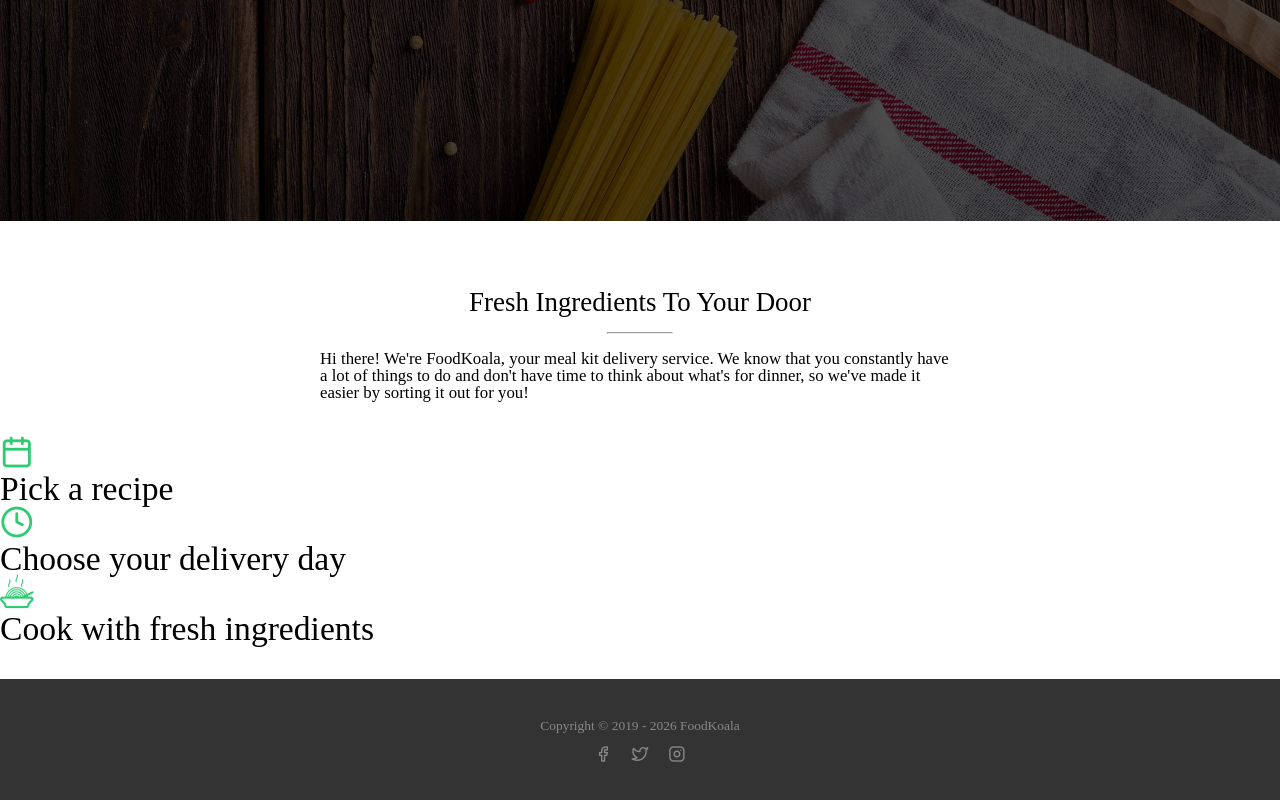
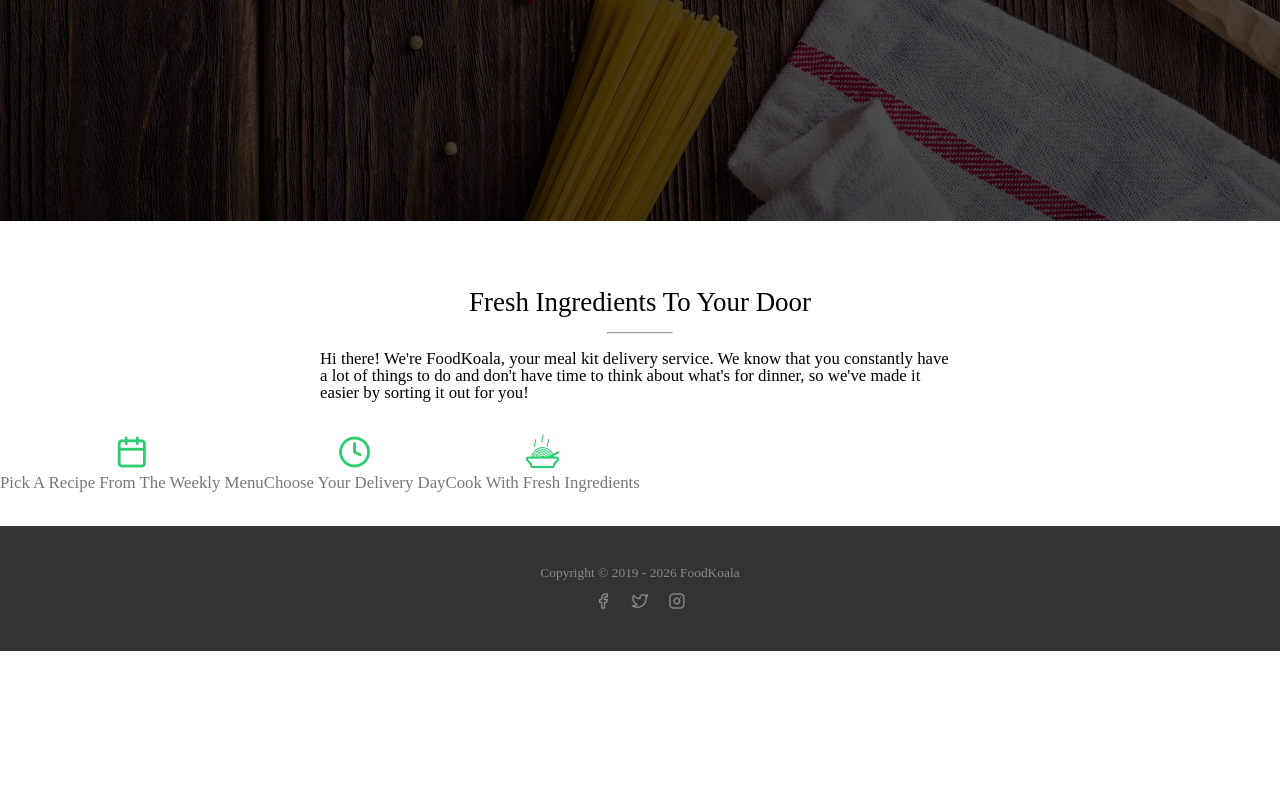
Before and after one commit to cate-k/food-koala, a website: page src/index.pug in a window 1280 px wide. Shown: the part 739-1539 px from the top of the page. After the commit the page ends 1390 px from the top, so only its background shows below. Drawn offline with nearby package versions, Linux system fonts and the light colour scheme; files that its build step writes are made by us from their sources; files whose address does not match are found by name; a web font is replaced by a local one.

Commit message:
Centering the icons with text.

```diff
--- a/src/_component/config/colours.scss
+++ b/src/_component/config/colours.scss
@@ -3,4 +3,5 @@ $colour-cerulean: #00ACED;
 $colour-chambray: #3B5998;
 $colour-emerald: #2ECC71;
 $colour-gray: #888888;
+$colour-boulder: #777777;
 $colour-mine-shaft: #333333;
--- a/src/_component/layout/layout-mobile.scss
+++ b/src/_component/layout/layout-mobile.scss
@@ -128,13 +128,35 @@ body {
     margin-bottom: 1rem;
 }
 
+.homepage-icons {
+    text-align: center;
+    text-transform: capitalize;
+    display: flex;
+    color: $colour-boulder;
+    font-size: 0.5rem;
+    // width: 60%;
 
-.homepage-icons {
     .fk--calendar,
     .fk--clock,
     .fk--food {
         color: $colour-emerald;
+        font-size: 1rem;
+        display: flex;
+        justify-content: center;
+        align-items: center;
+        margin-bottom: 0.2rem;
     }
 
+    .pick-recipe {
+        // margin-left: 1rem;
+    }
 
+    .delivery-date {
+        // margin-left: 1rem;
+        text-align: center;
+    }
+
+    .cook {
+        // margin-left: 0.8rem;
+    }
 }
--- a/src/index.pug
+++ b/src/index.pug
@@ -11,7 +11,7 @@ block content
     .homepage-icons
         .pick-recipe
             span.fk--calendar
-            p.pick-text Pick a recipe
+            p.pick-text Pick a recipe from the weekly menu
         .delivery-date
             span.fk--clock
             p.delivery-text Choose your delivery day
```
